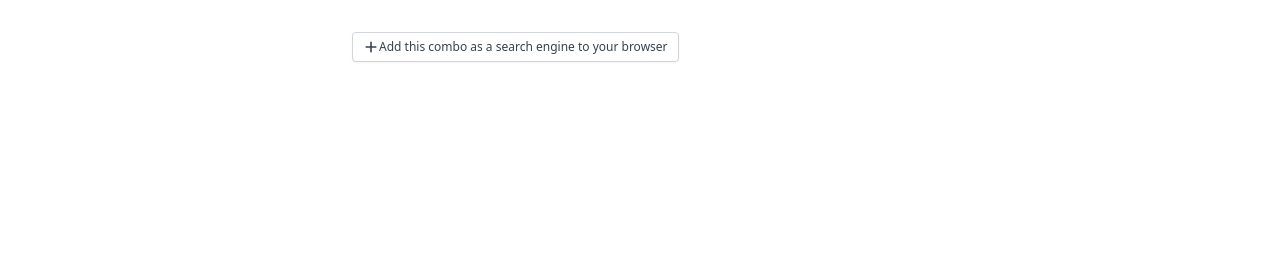
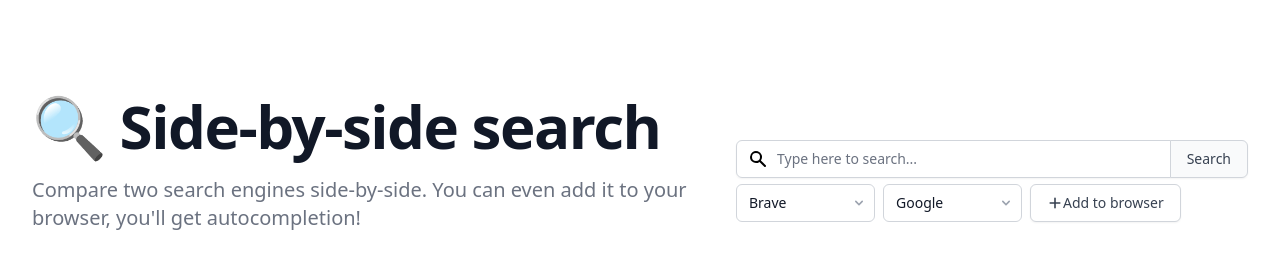
Before and after one commit to alaq/side-by-side-search, a browser extension: page frontend/index.html in a window 1280 px wide. Drawn offline with nearby package versions, Linux system fonts and the light colour scheme; files that its build step writes are made by us from their sources.

Commit message:
Better search page

```diff
--- a/frontend/index.html
+++ b/frontend/index.html
@@ -7,35 +7,18 @@
         <script src="index.js"></script>
     </head>
     <body>
-        <div class="p-8 flex items-center justify-center bg-white">
-            <div class="w-full max-w-xl mx-auto">
-                <form id="search-form" action="search.html" class="hidden">
-                    <div>
-                        <label for="location" class="block text-sm font-medium text-gray-700">Left</label>
-                        <select
-                            id="engine1"
-                            name="engine1"
-                            class="mt-1 block w-full pl-3 pr-10 py-2 text-base border-gray-300 focus:outline-none focus:ring-indigo-500 focus:border-indigo-500 sm:text-sm rounded-md"
-                        >
-                            <option selected>Brave</option>
-                            <option>DuckDuckGo</option>
-                            <option>Startpage</option>
-                            <option>Google</option>
-                        </select>
+        <div class="bg-white">
+            <div class="max-w-7xl mx-auto py-16 px-4 sm:py-24 sm:px-6 lg:px-8 lg:flex lg:justify-between">
+                <div class="max-w-2xl">
+                    <h2 class="text-4xl font-extrabold text-gray-900 sm:text-5xl sm:tracking-tight lg:text-6xl">
+                        🔍 Side-by-side search
+                    </h2>
+                    <p class="mt-5 text-xl text-gray-500">
+                        Compare two search engines side-by-side. You can even add it to your browser, you'll get
+                        autocompletion!
+                    </p>
                 </div>
-                    <div>
-                        <label for="location" class="block text-sm font-medium text-gray-700">Right</label>
-                        <select
-                            id="engine2"
-                            name="engine2"
-                            class="mt-1 block w-full pl-3 pr-10 py-2 text-base border-gray-300 focus:outline-none focus:ring-indigo-500 focus:border-indigo-500 sm:text-sm rounded-md"
-                        >
-                            <option>Brave</option>
-                            <option>DuckDuckGo</option>
-                            <option>Startpage</option>
-                            <option selected>Google</option>
-                        </select>
-                    </div>
+                <form id="search-form" class="mt-10 w-full max-w-lg" action="search.html" class="hidden">
                     <div class="mt-1 flex rounded-md shadow-sm">
                         <div class="relative flex items-stretch flex-grow focus-within:z-10">
                             <div class="absolute inset-y-0 left-0 pl-3 flex items-center pointer-events-none">
@@ -67,10 +50,66 @@
                             <span>Search</span>
                         </button>
                     </div>
-                </form>
+                    <div class="flex space-x-2">
+                        <div class="mt-1.5 relative">
+                            <select
+                                id="left"
+                                name="left"
+                                class="appearance-none block w-full bg-none bg-white border border-gray-300 rounded-md pl-3 pr-10 py-2 text-base text-gray-900 focus:outline-none focus:ring-indigo-500 focus:border-indigo-500 sm:text-sm"
+                            >
+                                <option selected>Brave</option>
+                                <option>DuckDuckGo</option>
+                                <option>Startpage</option>
+                                <option>Google</option>
+                            </select>
+                            <div class="pointer-events-none absolute inset-y-0 right-0 px-2 flex items-center">
+                                <svg
+                                    class="h-4 w-4 text-gray-400"
+                                    xmlns="http://www.w3.org/2000/svg"
+                                    viewBox="0 0 20 20"
+                                    fill="currentColor"
+                                    aria-hidden="true"
+                                >
+                                    <path
+                                        fill-rule="evenodd"
+                                        d="M5.293 7.293a1 1 0 011.414 0L10 10.586l3.293-3.293a1 1 0 111.414 1.414l-4 4a1 1 0 01-1.414 0l-4-4a1 1 0 010-1.414z"
+                                        clip-rule="evenodd"
+                                    />
+                                </svg>
+                            </div>
+                        </div>
+                        <div class="mt-1.5 relative">
+                            <select
+                                id="right"
+                                name="right"
+                                class="appearance-none block w-full bg-none bg-white border border-gray-300 rounded-md pl-3 pr-10 py-2 text-base text-gray-900 focus:outline-none focus:ring-indigo-500 focus:border-indigo-500 sm:text-sm"
+                            >
+                                <option selected>Brave</option>
+                                <option>DuckDuckGo</option>
+                                <option>Startpage</option>
+                                <option selected>Google</option>
+                            </select>
+                            <div class="pointer-events-none absolute inset-y-0 right-0 px-2 flex items-center">
+                                <!-- Heroicon name: solid/chevron-down -->
+                                <svg
+                                    class="h-4 w-4 text-gray-400"
+                                    xmlns="http://www.w3.org/2000/svg"
+                                    viewBox="0 0 20 20"
+                                    fill="currentColor"
+                                    aria-hidden="true"
+                                >
+                                    <path
+                                        fill-rule="evenodd"
+                                        d="M5.293 7.293a1 1 0 011.414 0L10 10.586l3.293-3.293a1 1 0 111.414 1.414l-4 4a1 1 0 01-1.414 0l-4-4a1 1 0 010-1.414z"
+                                        clip-rule="evenodd"
+                                    />
+                                </svg>
+                            </div>
+                        </div>
+                        <div class="mt-1.5 relative">
                             <button
                                 type="button"
-                    class="inline-flex items-center px-2.5 py-1.5 border border-gray-300 shadow-sm text-xs font-medium rounded text-gray-700 bg-white hover:bg-gray-50 focus:outline-none focus:ring-2 focus:ring-offset-2 focus:ring-indigo-500"
+                                class="inline-flex items-center px-4 py-2 border border-gray-300 shadow-sm text-sm font-medium rounded-md text-gray-700 bg-white hover:bg-gray-50 focus:outline-none focus:ring-2 focus:ring-offset-2 focus:ring-indigo-500"
                             >
                                 <svg
                                     class="h-4 w-4"
@@ -85,8 +124,11 @@
                                         clip-rule="evenodd"
                                     />
                                 </svg>
-                    Add this combo as a search engine to your browser
+                                Add to browser
                             </button>
+                        </div>
+                    </div>
+                </form>
             </div>
         </div>
     </body>
```
Lines whose indentation alone changed are shown as unchanged.
